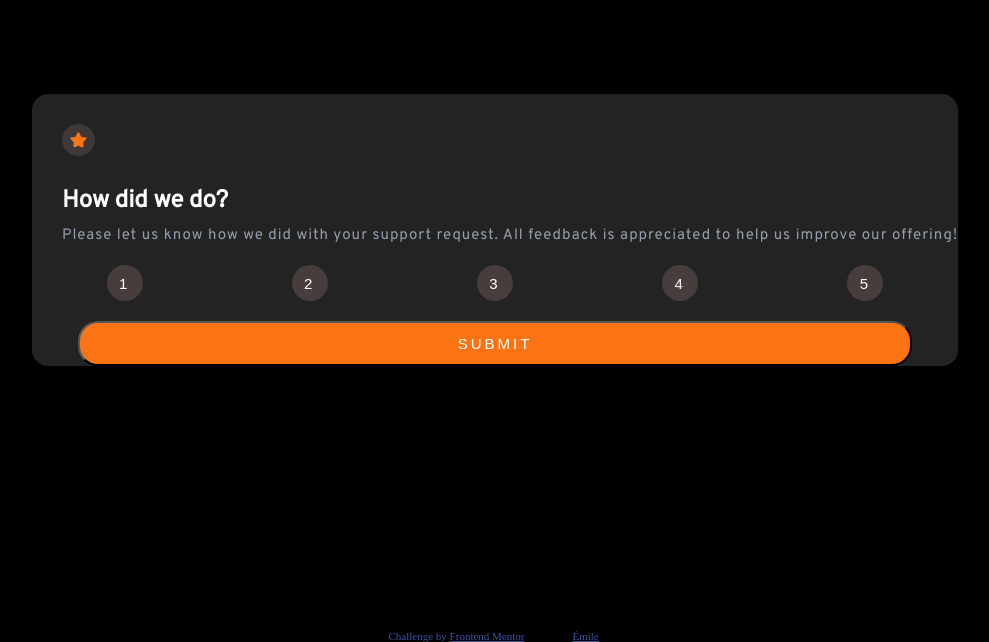
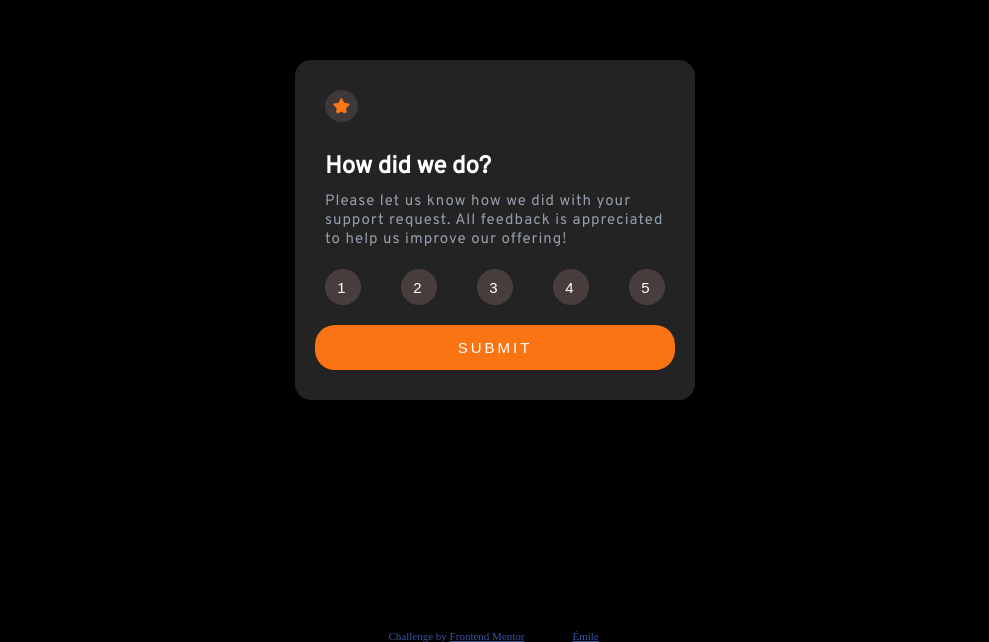
Before and after one commit to Emile-Massumov/Front-Mentor, a plain HTML site: page index.html in a window 1280 px wide. Shown: the part 170-812 px from the top of the page, without its empty margins (145-1134 px from the left). Drawn offline with Linux system fonts and the light colour scheme.

Commit message:
added style

```diff
--- a/style.css
+++ b/style.css
@@ -97,6 +97,7 @@ button {
     border-radius: 20px;
     font-size: 15px;
     background-color: hsl(25, 97%, 53%);
+    border: hsl(25, 97%, 53%);
     color: #fff;
     text-transform:uppercase;
     font-weight:400;
@@ -112,3 +113,16 @@ button:hover {
     background-color: hsl(25, 97%, 53%);
     color: #fff;
   }
+  @media only screen and (min-width: 1200px) {
+  .content {
+      width: 400px;
+      padding-bottom: 30px;
+  }
+  .content-numbers {
+     padding: 0px 10px;
+}
+  p {
+      padding: 0 30px;
+  }
+
+  }
```
